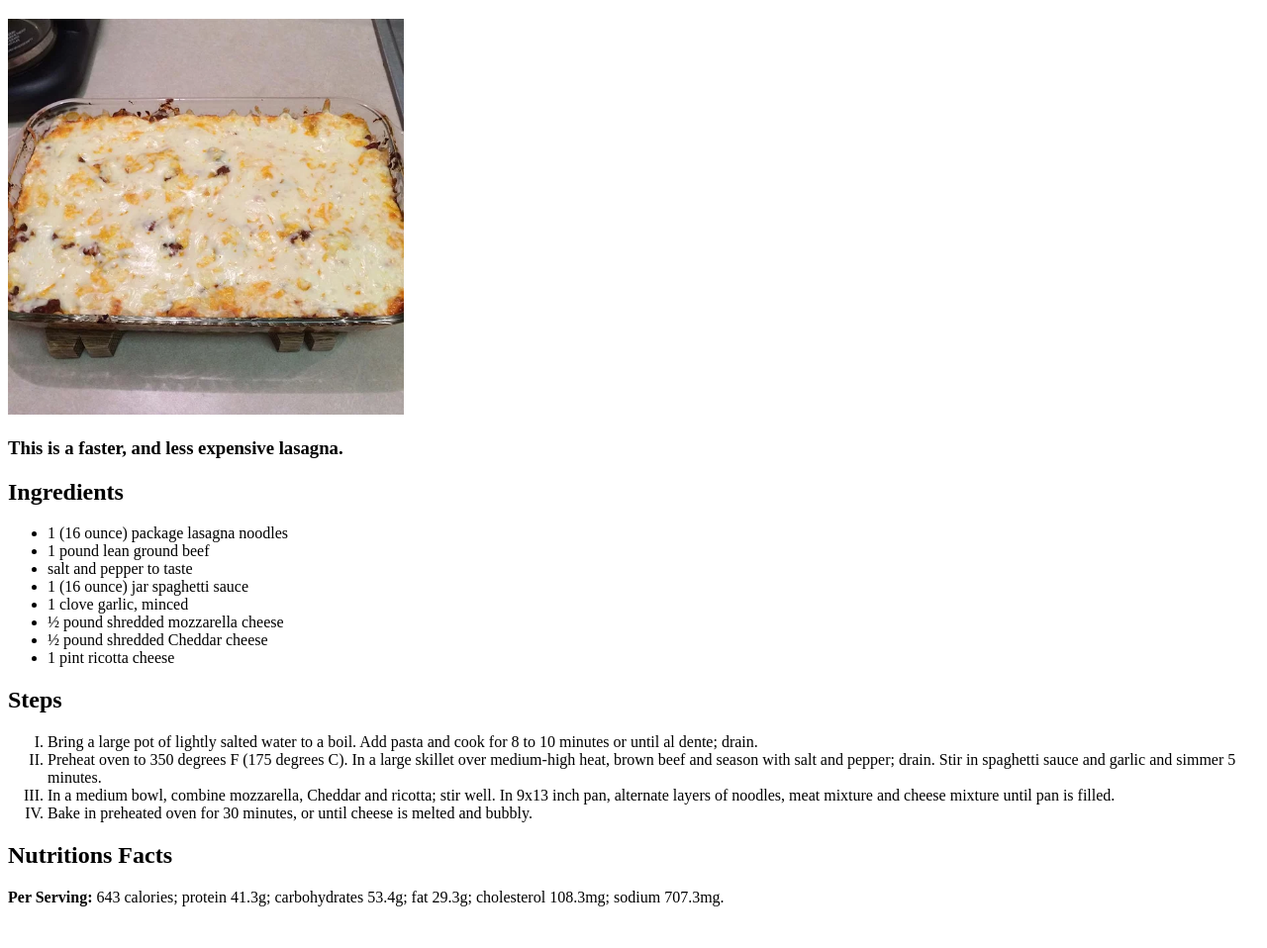
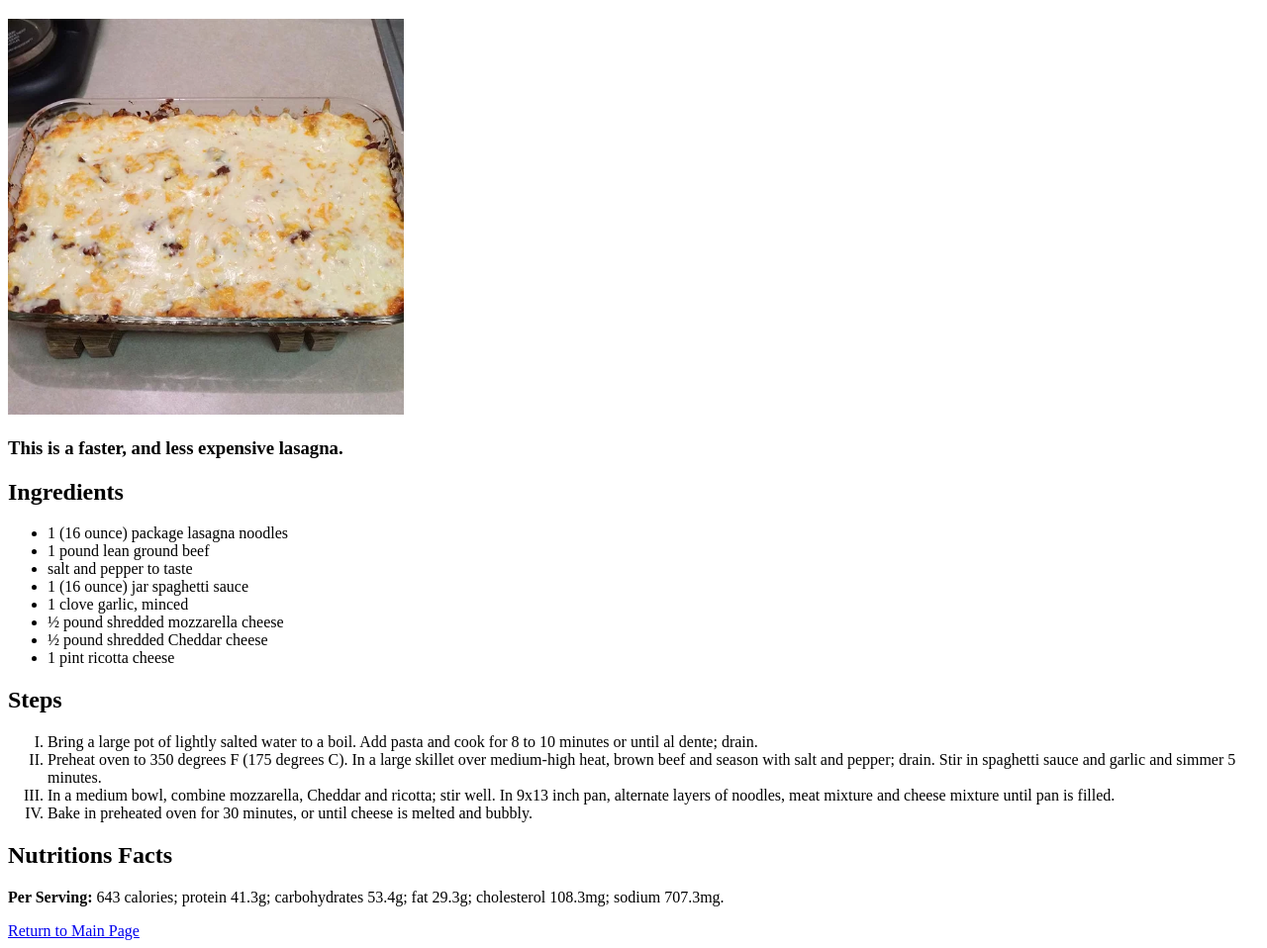
Before and after one commit to mirma-glitch/Foundations, a plain HTML site: page recipes/lasagna.html in a window 1280 px wide. Shown: the part 61-1019 px from the top of the page at 99% size. Before the commit the page ends 993 px from the top, so only its background shows below. Drawn offline with Linux system fonts and the light colour scheme.

Commit message:
few fixes

```diff
--- a/recipes/lasagna.html
+++ b/recipes/lasagna.html
@@ -31,5 +31,6 @@
     <h2>Nutritions Facts</h2>
     <P><strong>Per Serving: </strong> 643 calories; protein 41.3g; carbohydrates 53.4g; fat 29.3g; cholesterol 108.3mg; sodium 707.3mg. </P>
 
+    <a href="../index.html">Return to Main Page</a>
 </body>
 </html>
```
Also changed, not shown: index.html (+1 -0 lines), recipes/chicken-fritters.html (+2 -0 lines), recipes/salmon-patties-i.html (+1 -0 lines).
